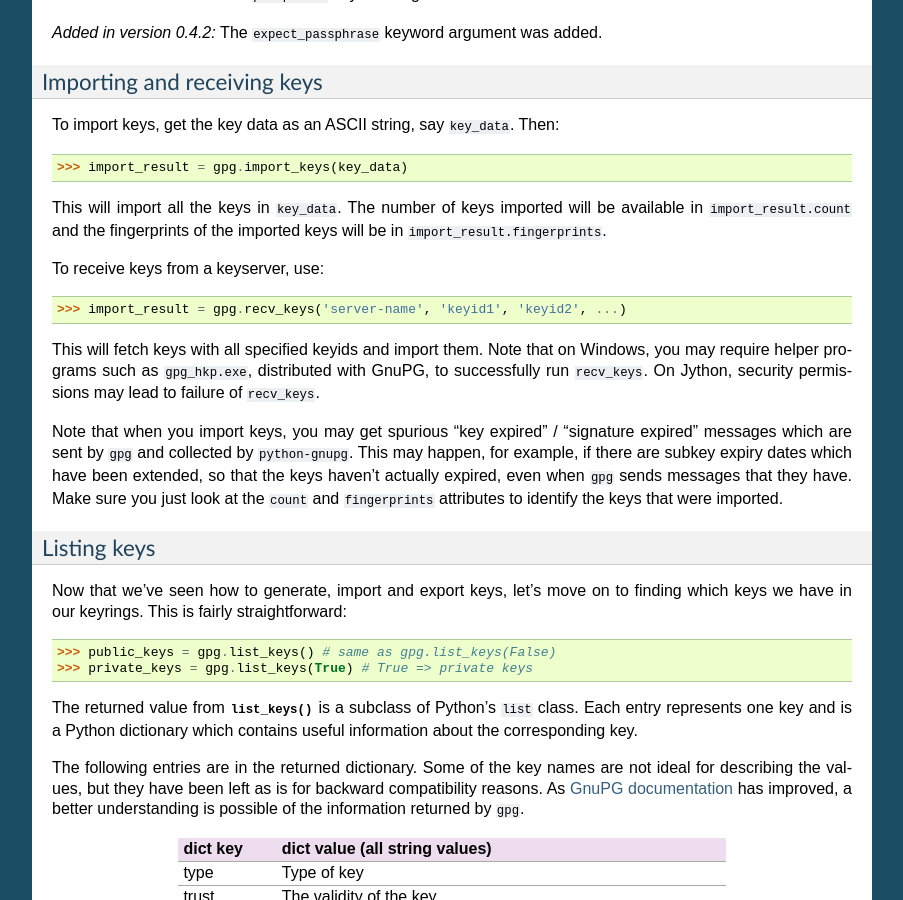
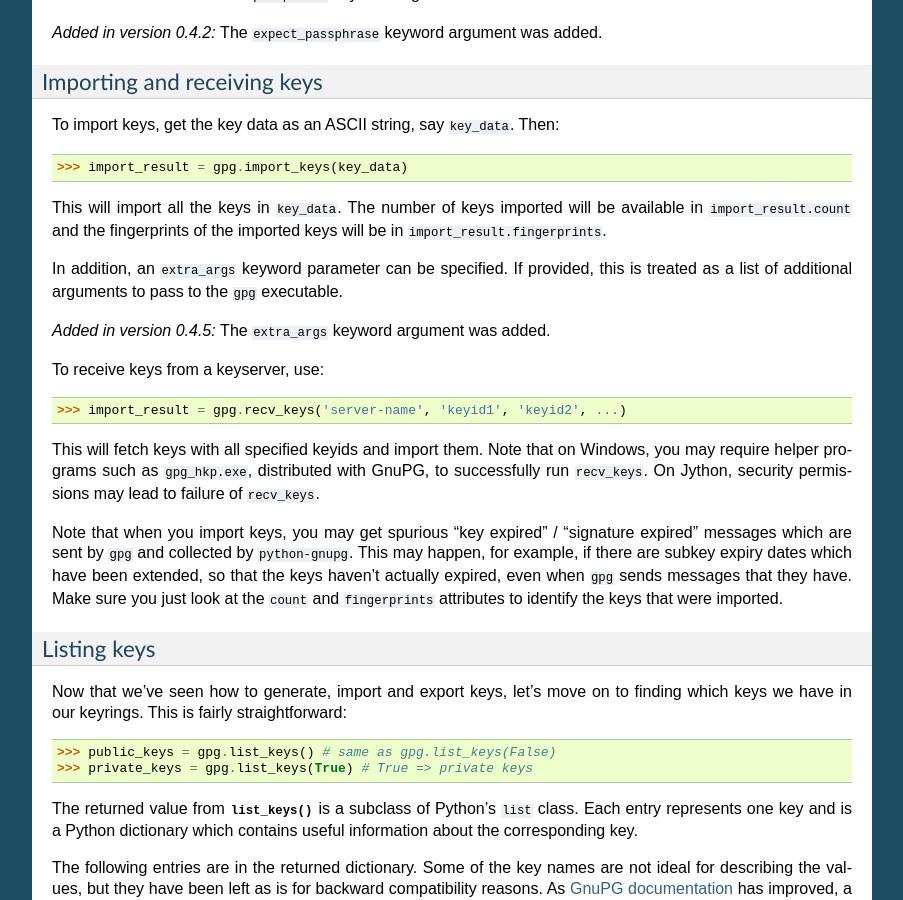
Before and after one commit to vsajip/python-gnupg, a Sphinx documentation site: the page built from docs/index.rst, in a window 1280 px wide and 900 px high, scrolled down 5503 px. Shown: the whole window, without its empty margins (198-1101 px from the left). Built offline with Sphinx 7.4.7, drawn with Linux system fonts in a browser that asks for light colours.

Commit message:
Updated documentation.

```diff
--- a/docs/index.rst
+++ b/docs/index.rst
@@ -288,6 +288,13 @@ To import keys, get the key data as an ASCII string, say ``key_data``. Then::
     >>> import_result = gpg.import_keys(key_data)
 
 This will import all the keys in ``key_data``. The number of keys imported will be available in ``import_result.count`` and the fingerprints of the imported keys will be in ``import_result.fingerprints``.
+
+In addition, an ``extra_args`` keyword parameter can be specified. If
+provided, this is treated as a list of additional arguments to pass to the
+``gpg`` executable.
+
+.. versionadded:: 0.4.5
+   The ``extra_args`` keyword argument was added.
 
 To receive keys from a keyserver, use::
 
```
